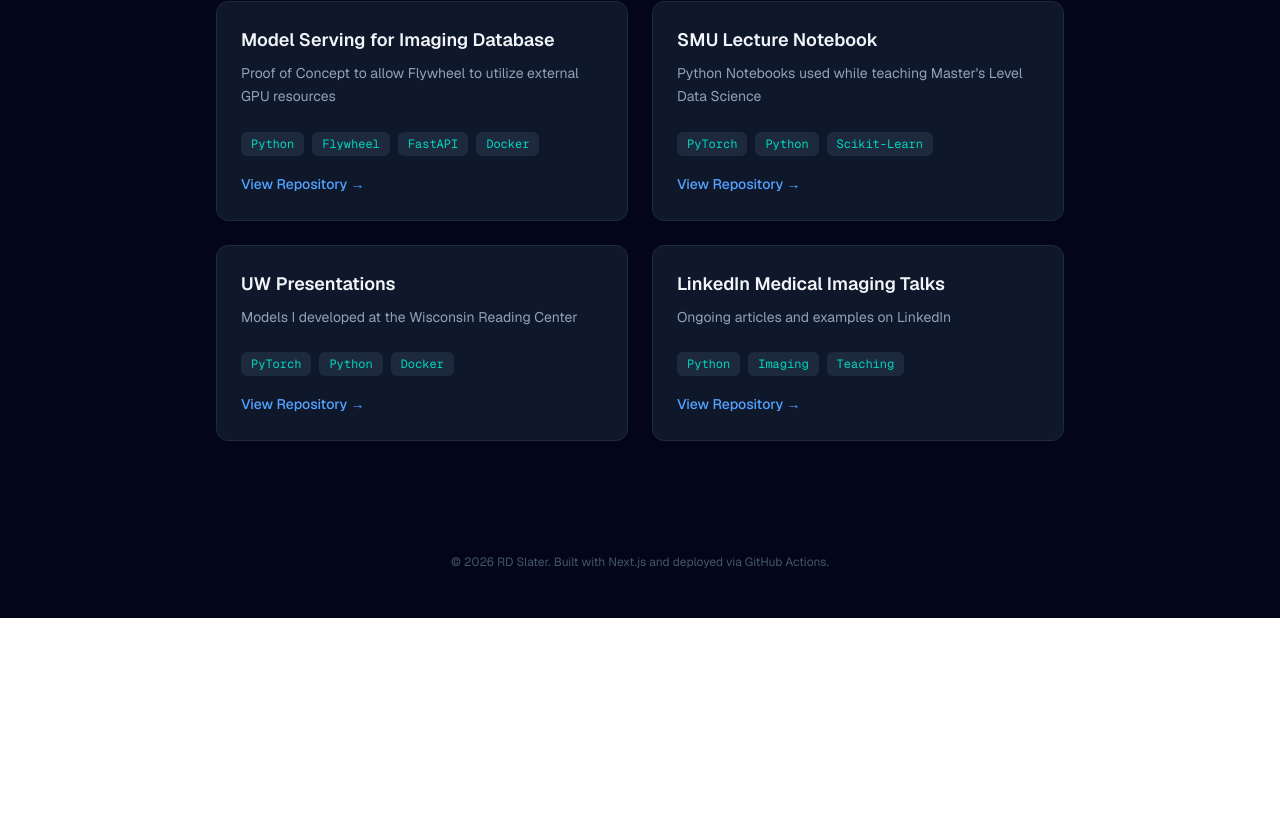
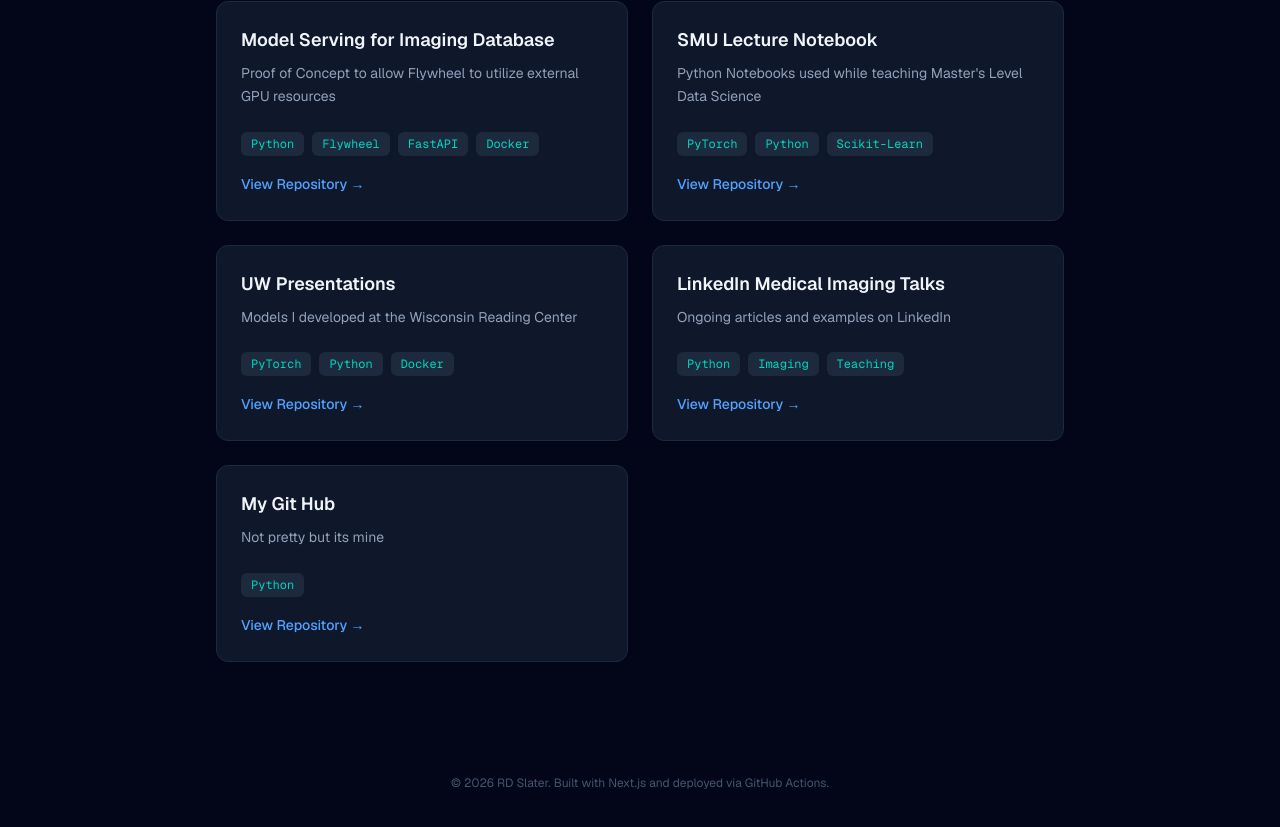
Before and after one commit to rdslater/rdslater.github.io, a Next.js app: page / in a window 1280 px wide. Shown: the part 494-1321 px from the top of the page. Before the commit the page ends 1112 px from the top, so only its background shows below. Built offline with nearby package versions, Linux system fonts and the light colour scheme.

Commit message:
Add new project entry for 'My Git Hub'

```diff
--- a/app/page.tsx
+++ b/app/page.tsx
@@ -24,6 +24,13 @@
 	description: "Ongoing articles and examples on LinkedIn",
 	tech: ["Python", "Imaging", "Teaching"],
 	link: "https://github.com/rdslater/RetinaImaging"
+  },
+  {
+	title: "My Git Hub",
+	description: "Not pretty but its mine",
+	tech: ["Python"],
+	link: "https://github.com/rdslater/"
+
   },
 
 ];
```
